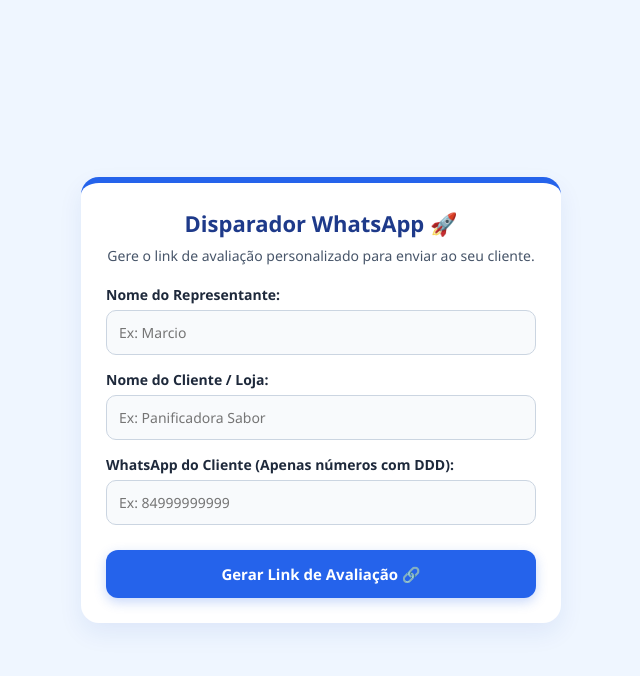
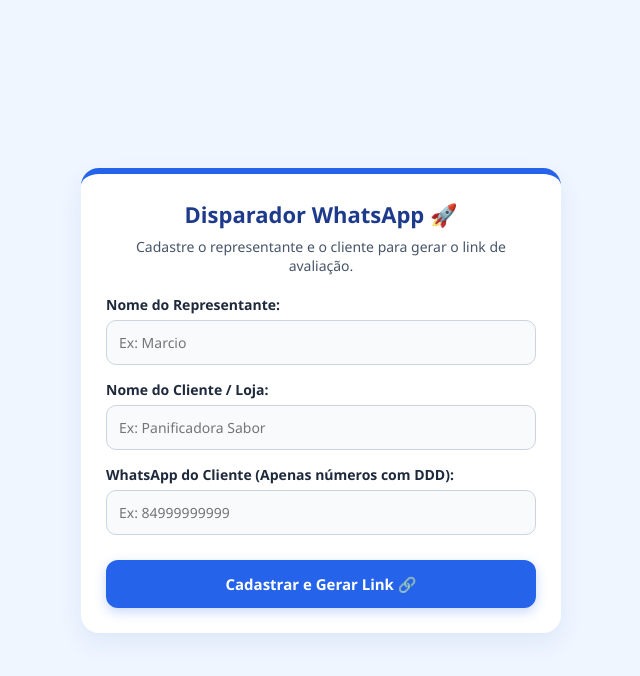
Before and after one commit to marciogil80408-debug/gelato-feedback, a Flask app: page /disparar in a window 1280 px wide. Shown: the top 676 px of the page, without its empty margins (319-959 px from the left). Run offline with Flask 3, Linux system fonts and the light colour scheme.

Commit message:
Restaurando cadastro completo de representante e cliente

```diff
--- a/app.py
+++ b/app.py
@@ -22,14 +22,14 @@
     data_registro = db.Column(db.DateTime, nullable=False)
     representante = db.Column(db.String(100), nullable=False)
     cliente = db.Column(db.String(100), nullable=False)
-    nota_representante = db.Column(db.Integer, nullable=False)
-    visitas_suporte = db.Column(db.String(150), nullable=False)
+    nota_representante = db.Column(db.Integer, nullable=True)
+    visitas_suporte = db.Column(db.String(150), nullable=True)
     obs_visitas = db.Column(db.Text, nullable=True)
-    falta_produto = db.Column(db.String(150), nullable=False)
+    falta_produto = db.Column(db.String(150), nullable=True)
     qual_falta = db.Column(db.Text, nullable=True)
-    entrega_status = db.Column(db.String(150), nullable=False)
+    entrega_status = db.Column(db.String(150), nullable=True)
     obs_entrega = db.Column(db.Text, nullable=True)
-    nota_geral = db.Column(db.Integer, nullable=False)
+    nota_geral = db.Column(db.Integer, nullable=True)
     obs_geral = db.Column(db.Text, nullable=True)
     comentario = db.Column(db.Text, nullable=True)
 
@@ -43,12 +43,37 @@
     cliente = request.args.get('cliente', 'Cliente')
     return render_template('avaliacao.html', representante=representante, cliente=cliente)
 
-# Rota para Salvar o Feedback via Formulário
+# Rota para Cadastrar/Gerar o Link pelo Representante
+@app.route('/cadastrar_representante', methods=['POST'])
+def cadastrar_representante():
+    dados = request.json
+    try:
+        fuso_br = pytz.timezone('America/Sao_Paulo')
+        agora_brasil = datetime.now(fuso_br)
+
+        # Registra o início do atendimento/geração do link
+        novo = Feedback(
+            data_registro=agora_brasil,
+            representante=dados.get('representante'),
+            cliente=dados.get('cliente'),
+            nota_representante=0,
+            visitas_suporte="Pendente",
+            falta_produto="Pendente",
+            entrega_status="Pendente",
+            nota_geral=0
+        )
+        db.session.add(novo)
+        db.session.commit()
+        return jsonify({'status': 'sucesso'})
+    except Exception as e:
+        print("Erro ao cadastrar:", str(e))
+        return jsonify({'status': 'erro', 'mensagem': str(e)}), 500
+
+# Rota para Salvar o Feedback via Formulário preenchido pelo cliente
 @app.route('/salvar', methods=['POST'])
 def salvar():
     dados = request.json
     try:
-        # Fuso horário oficial do Brasil
         fuso_br = pytz.timezone('America/Sao_Paulo')
         agora_brasil = datetime.now(fuso_br)
 
@@ -74,16 +99,6 @@
         print("Erro ao salvar:", str(e))
         return jsonify({'status': 'erro', 'mensagem': str(e)}), 500
 
-# Rota para cadastrar representante (evita o erro 404 que travava o disparador)
-@app.route('/cadastrar_representante', methods=['POST'])
-def cadastrar_representante():
-    dados = request.json
-    try:
-        # Retorna sucesso para que o script do disparador funcione perfeitamente
-        return jsonify({'status': 'sucesso'})
-    except Exception as e:
-        return jsonify({'status': 'erro', 'mensagem': str(e)}), 500
-
 # Painel de Gestão e Resultados
 @app.route('/painel')
 def painel():
--- a/templates/disparar.html
+++ b/templates/disparar.html
@@ -28,7 +28,7 @@
 <div class="card">
     <div class="header">
         <h2>Disparador WhatsApp 🚀</h2>
-        <p>Gere o link de avaliação personalizado para enviar ao seu cliente.</p>
+        <p>Cadastre o representante e o cliente para gerar o link de avaliação.</p>
     </div>
 
     <div class="form-group">
@@ -46,7 +46,7 @@
         <input type="text" id="telefone" placeholder="Ex: 84999999999">
     </div>
 
-    <button class="btn" onclick="gerarLink()">Gerar Link de Avaliação 🔗</button>
+    <button class="btn" onclick="gerarLink()">Cadastrar e Gerar Link 🔗</button>
 
     <div class="resultado" id="box-resultado">
         <p id="link-gerado"></p>
@@ -66,7 +66,6 @@
             return;
         }
 
-        // Envia requisição com o Content-Type correto para evitar erro 415/Unsupported Media Type
         fetch('/cadastrar_representante', {
             method: 'POST',
             headers: {
@@ -77,7 +76,6 @@
         })
         .then(res => res.json())
         .then(data => {
-            // Gera o link codificando os textos para evitar quebrar na URL
             const base = window.location.origin;
             urlFinal = `${base}/?rep=${encodeURIComponent(representante)}&cliente=${encodeURIComponent(cliente)}`;
 
@@ -86,7 +84,6 @@
         })
         .catch(err => {
             console.error(err);
-            // Mesmo se houver falha de rede, gera o link para não travar o usuário
             const base = window.location.origin;
             urlFinal = `${base}/?rep=${encodeURIComponent(representante)}&cliente=${encodeURIComponent(cliente)}`;
             document.getElementById('link-gerado').innerText = urlFinal;
```
